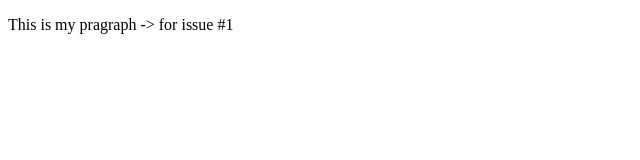
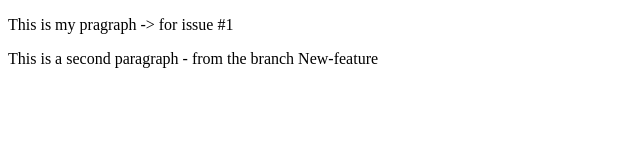
Before and after one commit to odedAtias/GithubPractice, a plain HTML site: page index.html in a window 1280 px wide. Shown: the whole page, without its empty margins (0-640 px from the left). Drawn offline with Linux system fonts and the light colour scheme.

Commit message:
Adding new paragraph

```diff
--- a/index.html
+++ b/index.html
@@ -10,6 +10,7 @@
 
 <body>
     <p>This is my pragraph -> for issue #1</p>
+    <p>This is a second paragraph - from the branch New-feature</p>
 </body>
 
 </html>
```
